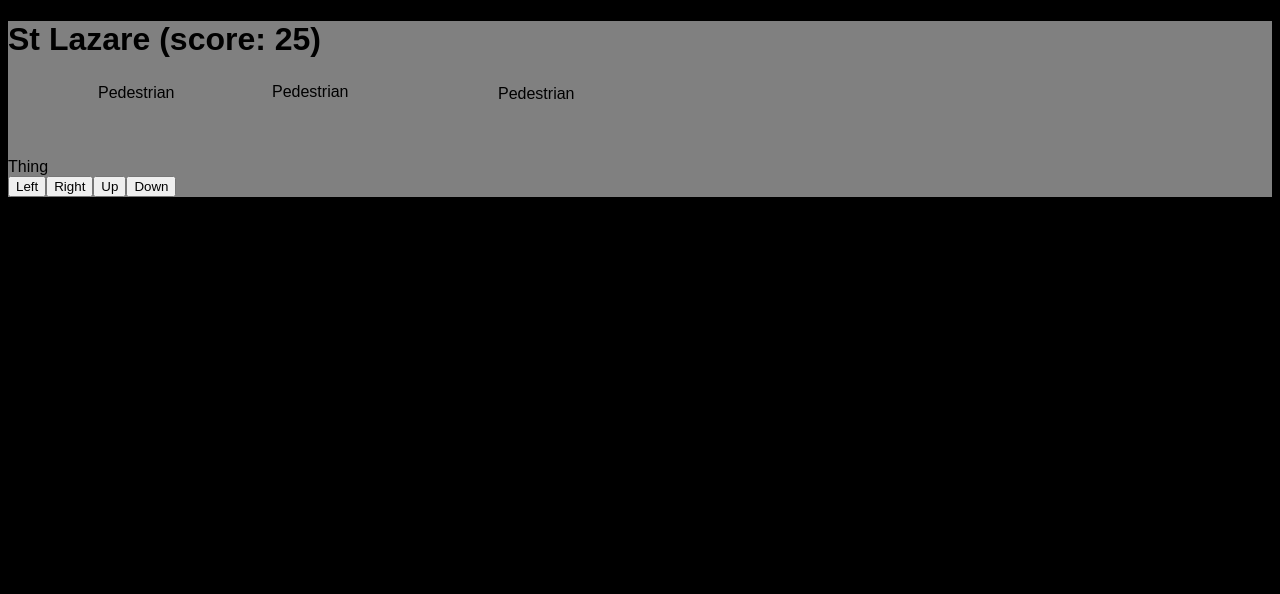
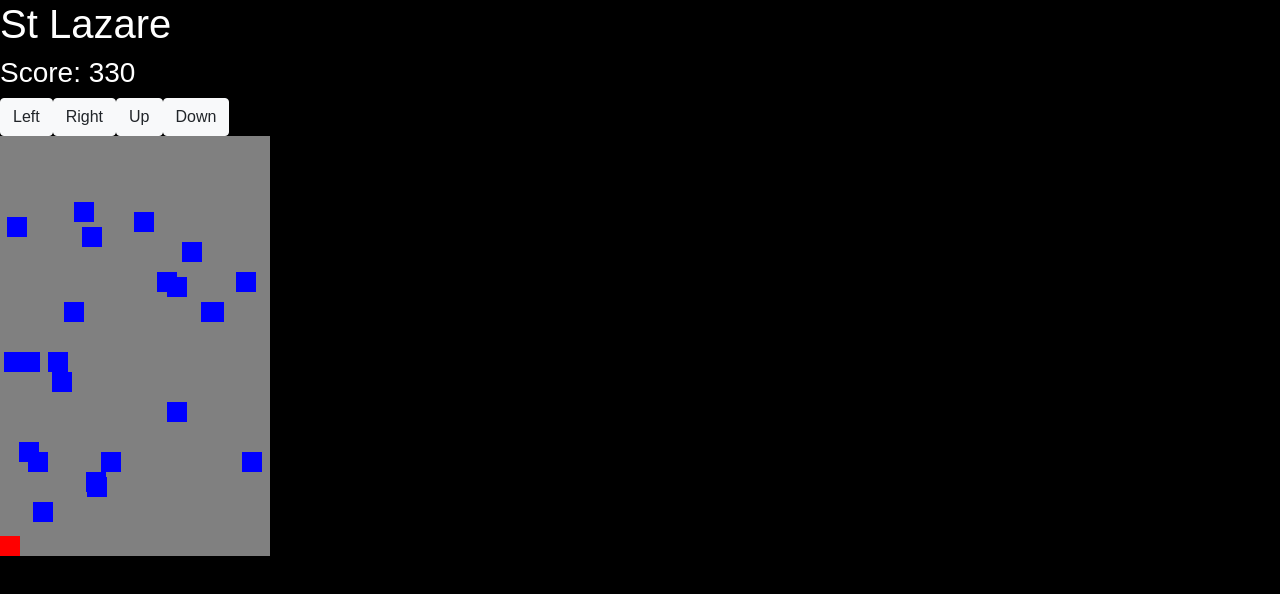
Before and after one commit to matjbond/Saint-Lazare, a React (Create React App) app: page / in a window 1280 px wide. Shown: the top 594 px of the page. Built offline with nearby package versions, Linux system fonts and the light colour scheme.

Commit message:
added collisions
added collisions and increased the speed

```diff
--- a/src/App.js
+++ b/src/App.js
@@ -1,4 +1,5 @@
 import React from "react";
+import 'bootstrap/dist/css/bootstrap.min.css';
 import "./styles.css";
 import GameInstance from "./GameInstance";
 /*
--- a/src/Controls.js
+++ b/src/Controls.js
@@ -1,4 +1,5 @@
 import React from "react";
+import {Button, ButtonToolbar} from "react-bootstrap";
 /*
 Uses https://stackoverflow.com/questions/37440408/how-to-detect-esc-key-press-in-react-and-how-to-handle-it/46123962
 */
@@ -33,10 +34,20 @@ export default class Controls extends React.Component {
   render() {
     return (
       <div>
-        <button onClick={e => this.props.move(-10, 0)}>Left</button>
-        <button onClick={e => this.props.move(10, 0)}>Right</button>
-        <button onClick={e => this.props.move(0, -10)}>Up</button>
-        <button onClick={e => this.props.move(0, 10)}>Down</button>
+        <ButtonToolbar>
+          <Button variant="light" onClick={e => this.props.move(-10, 0)}>
+            Left
+          </Button>
+          <Button variant="light" onClick={e => this.props.move(10, 0)}>
+            Right
+          </Button>
+          <Button variant="light" onClick={e => this.props.move(0, -10)}>
+            Up
+          </Button>
+          <Button variant="light" onClick={e => this.props.move(0, 10)}>
+            Down
+          </Button>
+        </ButtonToolbar>
       </div>
     );
   }
--- a/src/GameInstance.js
+++ b/src/GameInstance.js
@@ -4,28 +4,22 @@ import Pedestrian from "./Pedestrian";
 import Controls from "./Controls";
 
 // The most pedestrians to allow in the game at one time
-const TOTAL_MAX_NO_OF_PEDESTRIANS = 30;
+const TOTAL_MAX_NO_OF_PEDESTRIANS = 100;
 // How wide the street is
-const STREET_WIDTH = 500;
-
-const MAX_HEIGHT = 500;
+const MAX_WIDTH = 250;
+const MIN_WIDTH = 0;
+const MAX_HEIGHT = 400;
+const MIN_HEIGHT = 0;
+const GAME_OVER_MESSAGES = ['Pardon!', 'Excuse Moi!', "Je suis Desole!"]
 
 export default class GameInstance extends React.Component {
   constructor() {
     super();
-    this.state = {
-      player: {
-        left: 0,
-        top: 100
-      },
-      pedestrians: [this.newPedestrian()],
-      time: 0,
-      score: 0,
-      max_number_of_pedestrians: 3
-    };
+    this.state = this.newGame();
     this.updateGame = this.updateGame.bind(this);
     this.movePedestrians = this.movePedestrians.bind(this);
     this.removePedestrian = this.removePedestrian.bind(this);
+    this.checkForCollision = this.checkForCollision.bind(this);
   }
 
   /**
@@ -33,18 +27,93 @@ export default class GameInstance extends React.Component {
    * https://stackoverflow.com/questions/39426083/update-react-component-every-second
    */
   componentDidMount() {
-    this.interval = setInterval(() => this.updateGame(), 1000);
+    this.interval = setInterval(() => this.updateGame(), 75);
   }
   componentWillUnmount() {
     clearInterval(this.interval);
   }
 
-  newPedestrian() {
-    return { left: Math.floor(Math.random() * STREET_WIDTH), top: 0 };
+  newGame()
+  {
+    return {
+      player: this.newPlayer(),
+      pedestrians: [
+        this.newPedestrian(),
+        this.newPedestrian(10),
+        this.newPedestrian(25),
+        this.newPedestrian(70),
+        this.newPedestrian(100),
+        this.newPedestrian(150),
+        this.newPedestrian(15),
+        this.newPedestrian(40),
+        this.newPedestrian(75),
+        this.newPedestrian(70),
+        this.newPedestrian(100),
+        this.newPedestrian(150),
+        this.newPedestrian(100),
+        this.newPedestrian(250),
+        this.newPedestrian(170),
+        this.newPedestrian(200),
+        this.newPedestrian(250),
+        this.newPedestrian(150),
+        this.newPedestrian(240),
+        this.newPedestrian(275),
+        this.newPedestrian(270),
+        this.newPedestrian(300),
+        this.newPedestrian(250)
+      ],
+      time: 0,
+      score: 0,
+      max_number_of_pedestrians: 3,
+      message: '',
+    };
+  }
+
+  newPlayer()
+  {
+    return {
+      left: 0,
+      top: MAX_HEIGHT,
+      width: 20,
+      height: 20
+    }
+  }
+
+  newPedestrian(top=0) {
+    return {
+      left: Math.floor(Math.random() * MAX_WIDTH),
+      top: top,
+      width: 20,
+      height: 20
+    };
+  }
+
+  checkForCollision() {
+    for (let i = 0; i < this.state.pedestrians.length; i++) {
+      if (
+        this.state.player.top <=
+        this.state.pedestrians[i].top + this.state.pedestrians[i].height /2
+        &&
+        this.state.player.top >=
+        this.state.pedestrians[i].top - this.state.pedestrians[i].height /2
+      ) {
+        if (
+          this.state.player.left >=
+            this.state.pedestrians[i].left - this.state.pedestrians[i].width / 2
+            &&
+          this.state.player.left <=
+            this.state.pedestrians[i].left + this.state.pedestrians[i].width / 2
+        ) {
+          this.setState(this.newGame());
+          this.setState({
+            message:  GAME_OVER_MESSAGES[Math.floor(Math.random() *  GAME_OVER_MESSAGES.length)]
+          });
+        }
+      }
+    }
   }
 
   updateGame() {
-    console.log("update");
     this.setState({
       time: this.state.time + 1,
       score: (this.state.score += 5)
@@ -61,6 +130,8 @@ export default class GameInstance extends React.Component {
     }
 
     this.movePedestrians();
+
+    this.checkForCollision();
 
     if (this.state.max_number_of_pedestrians > this.state.pedestrians.length) {
       this.setState({
@@ -91,33 +162,77 @@ export default class GameInstance extends React.Component {
     this.setState({
       pedestrians: updated_pedestrians
     });
-
-    console.log(this.state.pedestrians);
   }
 
   move(x, y) {
+    let new_y = this.state.player.top + y;
+    let new_x = this.state.player.left + x;
+
+    /**
+     * Keep the player constraied to the game area
+     */
+
+    if (new_y > MAX_HEIGHT) {
+      new_y = MAX_HEIGHT;
+    }
+
+    if (new_y < MIN_HEIGHT) {
+      new_y = MIN_HEIGHT;
+    }
+
+    if (new_x > MAX_WIDTH) {
+      new_x = MAX_WIDTH;
+    }
+
+    if (new_x < MIN_WIDTH) {
+      new_x = MIN_WIDTH;
+    }
+
     this.setState({
       player: {
         // Load the initial player data with the spread operaton (more info: https://learn.co/lessons/react-updating-state)
         ...this.state.player,
         // Then overwrite the location
-        left: this.state.player.left + x,
-        top: this.state.player.top + y
+        left: new_x,
+        top: new_y,
       }
     });
+
+    this.checkForCollision();
   }
 
   render() {
     const pedestrians = this.state.pedestrians.map((item, key) => (
-      <Pedestrian key={key} left={item.left} top={item.top} />
+      <Pedestrian
+        key={key}
+        height={item.height}
+        width={item.width}
+        left={item.left}
+        top={item.top}
+      />
     ));
 
     return (
       <div>
-        <h1>St Lazare (score: {this.state.score})</h1>
-        {pedestrians}
-        <Player left={this.state.player.left} top={this.state.player.top} />
+        <h1>St Lazare</h1>
+        <h3>Score: {this.state.score}</h3>
+        <h3 className="text-danger">{this.state.message}</h3>
         <Controls move={(x, y) => this.move(x, y)} />
+        <div
+          className="street"
+          style={{
+            height: MAX_HEIGHT + 20 + "px",
+            width: MAX_WIDTH + 20 + "px"
+          }}
+        >
+          {pedestrians}
+          <Player
+            height={this.state.player.height}
+            width={this.state.player.width}
+            left={this.state.player.left}
+            top={this.state.player.top}
+          />
+        </div>
       </div>
     );
   }
--- a/src/Pedestrian.js
+++ b/src/Pedestrian.js
@@ -6,12 +6,12 @@ export default class Pedestrian extends React.Component {
       <div
         className="pedestrian"
         style={{
-          marginLeft: this.props.left + "px",
-          marginTop: this.props.top + "px"
+          left: this.props.left + "px",
+          top: this.props.top + "px",
+          height: this.props.height + "px",
+          width: this.props.width + "px"
         }}
-      >
-        Pedestrian
-      </div>
+      />
     );
   }
 }
--- a/src/Player.js
+++ b/src/Player.js
@@ -4,13 +4,14 @@ export default class Player extends React.Component {
   render() {
     return (
       <div
+        className="player"
         style={{
-          marginLeft: this.props.left + "px",
-          marginTop: this.props.top + "px"
+          left: this.props.left + "px",
+          top: this.props.top + "px",
+          height: this.props.height + "px",
+          width: this.props.width + "px"
         }}
-      >
-        Thing
-      </div>
+      />
     );
   }
 }
--- a/src/styles.css
+++ b/src/styles.css
@@ -1,12 +1,23 @@
 body {
   background-color: black;
+  color: white;
 }
 
 .App {
   font-family: sans-serif;
+}
+
+.street {
   background-color: grey;
+  position: absolute;
 }
 
 .pedestrian {
   position: absolute;
+  background-color: blue;
 }
+
+.player {
+  position: absolute;
+  background-color: red;
+}
```
Also changed, not shown: package.json (+3 -6 lines), .codesandbox/workspace.json (added).
